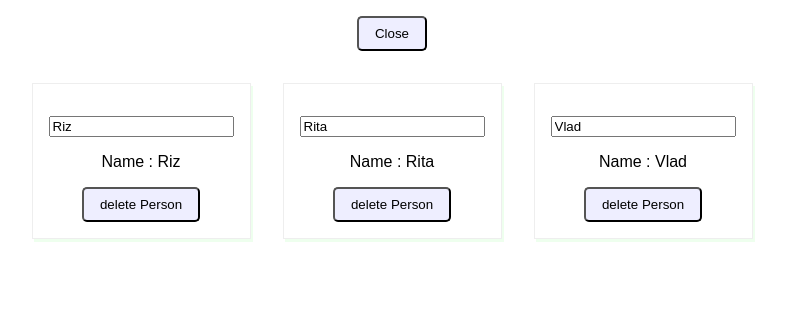
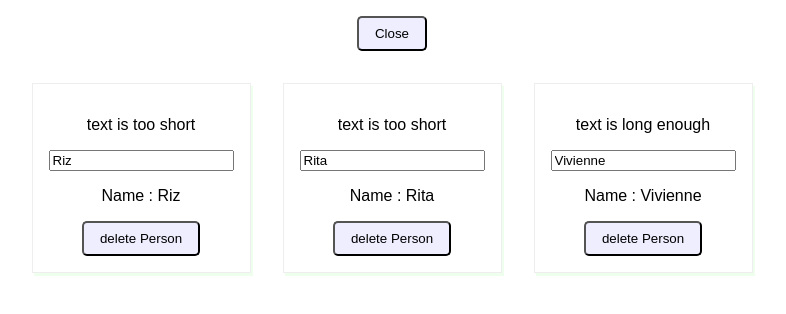
Before and after one commit to VladimirRiz/react-complete-guide, a React (Create React App) app: page / in a window 1280 px wide. Both pictures are taken after a click on the button "Open". Shown: the top 314 px of the page, without its empty margins (248-1034 px from the left). Built offline with nearby package versions, Linux system fonts and the light colour scheme.

Commit message:
feat: add validation length

```diff
--- a/src/App.js
+++ b/src/App.js
@@ -8,7 +8,7 @@ class App extends Component {
     persons: [
       { id: 'qwe1', name: 'Riz' },
       { id: 'qwe', name: 'Rita' },
-      { id: 'wqeq', name: 'Vlad' },
+      { id: 'wqeq', name: 'Vivienne' },
     ],
     open: false,
   };
@@ -63,7 +63,9 @@ class App extends Component {
             <UserInput
               value={person.name}
               change={(event) => this.onChangeHandler(event, person.id)}
+              length={person.name.length}
             />
+
             <UserOutput
               name={person.name}
               delete={this.deletePerson.bind(this, index)}
--- a/src/UserInput/index.js
+++ b/src/UserInput/index.js
@@ -1,9 +1,11 @@
 import React from 'react';
 import './style.css';
+import Validation from '../Validation';
 
 const UserInput = (props) => {
   return (
     <div className="user-input">
+      <Validation length={props.length} />
       <input value={props.value} onChange={props.change} type="text" />
     </div>
   );
--- /dev/null
+++ b/src/Validation/index.js
@@ -0,0 +1,15 @@
+import React from 'react';
+
+const validation = (props) => {
+  let message = 'text is long enough';
+  if (props.length <= 5) {
+    message = 'text is too short';
+  }
+  return (
+    <div>
+      <p>{message}</p>
+    </div>
+  );
+};
+
+export default validation;
```
